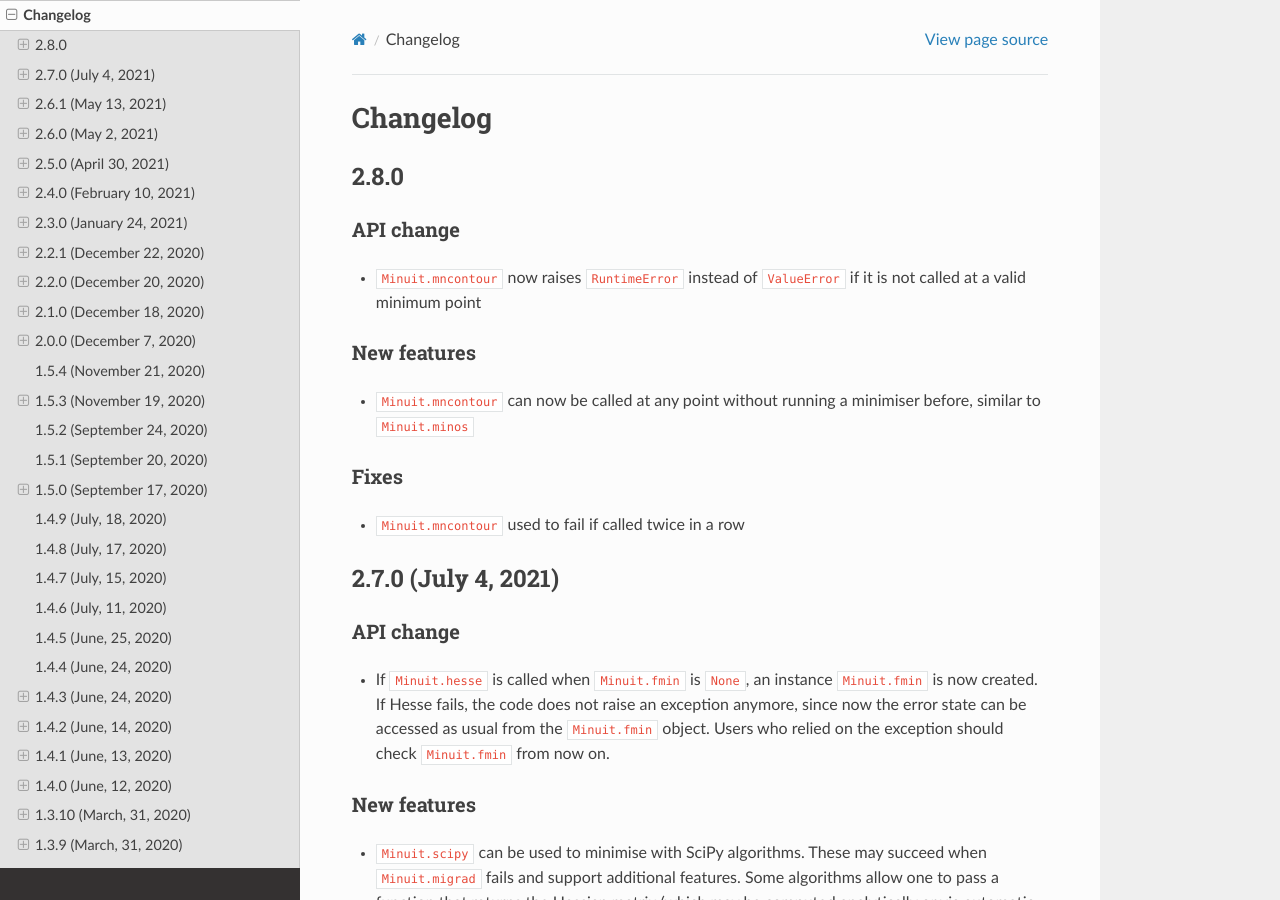
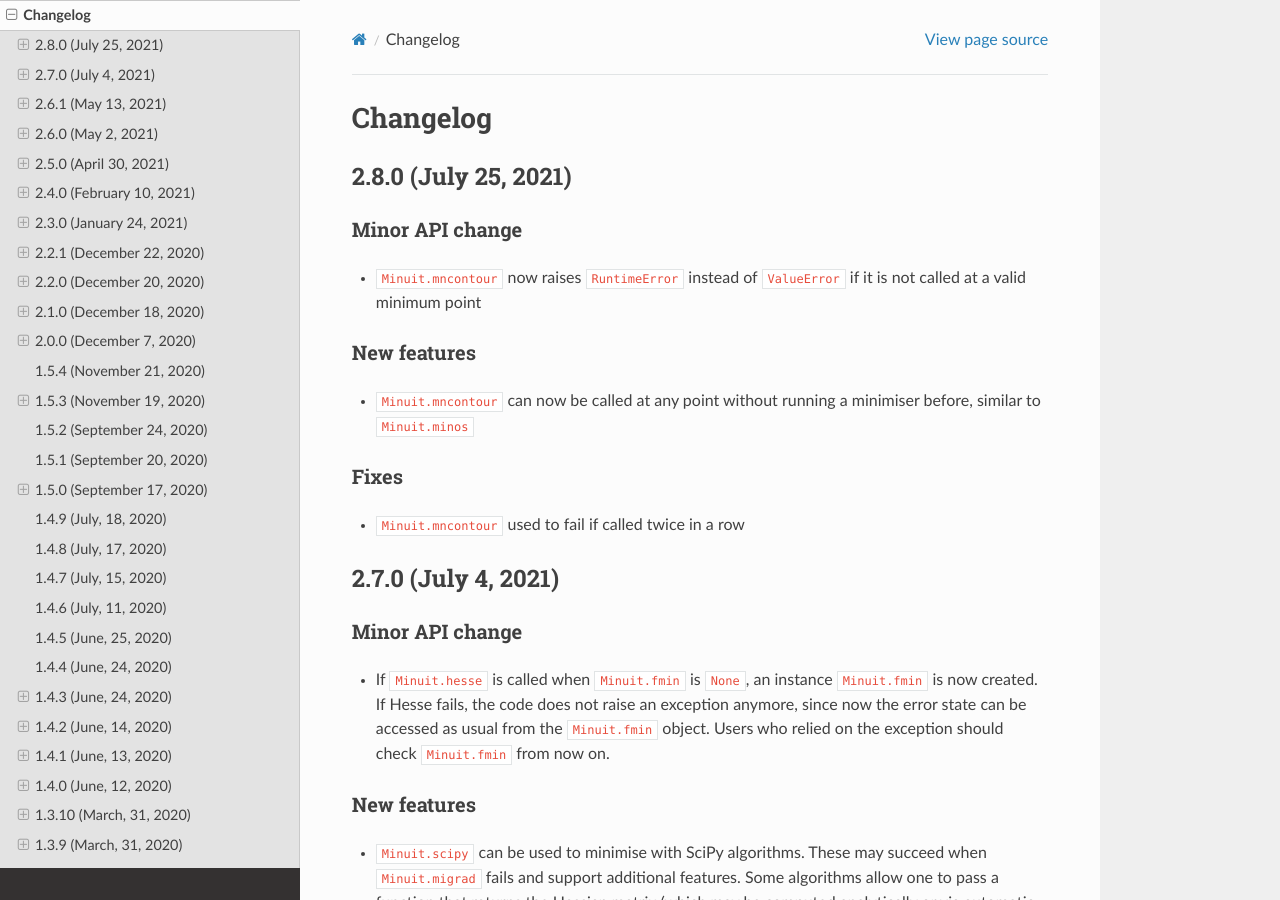
Before and after one commit to scikit-hep/iminuit, a Sphinx documentation site: the page built from doc/changelog.rst, in a window 1280 px wide and 900 px high. Built offline with Sphinx 7.4.7 and the Read the Docs theme 2.0.0, drawn with Linux system fonts in a browser that asks for light colours.

Commit message:
update changelog for release

```diff
--- a/doc/changelog.rst
+++ b/doc/changelog.rst
@@ -4,10 +4,12 @@
 
 Changelog
 =========
-2.8.0
------
-API change
-~~~~~~~~~~
+
+2.8.0 (July 25, 2021)
+---------------------
+
+Minor API change
+~~~~~~~~~~~~~~~~
 - ``Minuit.mncontour`` now raises ``RuntimeError`` instead of ``ValueError`` if it is
   not called at a valid minimum point
 
@@ -23,8 +25,8 @@ Fixes
 2.7.0 (July 4, 2021)
 --------------------
 
-API change
-~~~~~~~~~~
+Minor API change
+~~~~~~~~~~~~~~~~
 - If ``Minuit.hesse`` is called when ``Minuit.fmin`` is ``None``, an instance
   ``Minuit.fmin`` is now created. If Hesse fails, the code does not raise an exception
   anymore, since now the error state can be accessed as usual from the ``Minuit.fmin``
```
